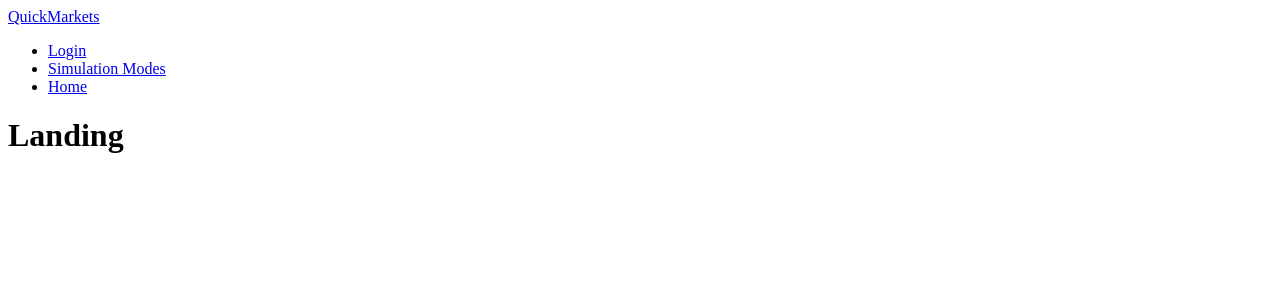
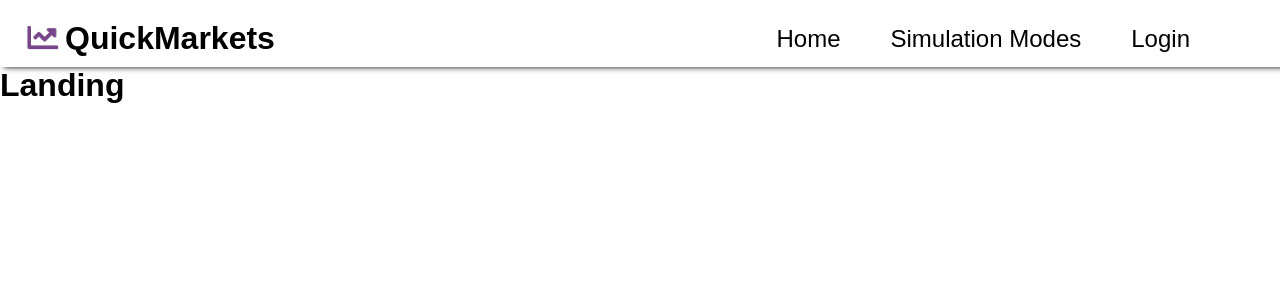
Before and after one commit to MichaelAho1/QuickMarkets, a React (Vite) app in the folder client/: page / in a window 1280 px wide. Shown: the top 300 px of the page. Built offline with nearby package versions, Linux system fonts and the light colour scheme.

Commit message:
Added Basic Navbar

```diff
--- a/client/src/App.jsx
+++ b/client/src/App.jsx
@@ -2,6 +2,7 @@
 import { BrowserRouter } from "react-router-dom";
 import PublicRoutes from "./pages/PrivateRoutes.jsx";
 import PrivateRoutes from "./pages/PublicRoutes.jsx";
+import './styles/styles.css';
 
 function App() {
   return (
--- a/client/src/components/navBar/navBar.jsx
+++ b/client/src/components/navBar/navBar.jsx
@@ -1,25 +1,27 @@
 import React from 'react';
 import { Link } from 'react-router-dom';
-import './navBar.module.css';
+import styles from './navBar.module.css';
+import RisingStockImg from './img/RisingStock.png';
 
 const NavBar = () => {
     return (
-        <nav className="navbar">
-            <div className="navbar-logo">
-                <Link to="/">QuickMarkets</Link>
-            </div>
-            <ul className="navbar-links">
-                <li>
-                    <Link to="/login">Login</Link>
-                </li>
-                <li>
-                    <Link to="/startSimulator">Simulation Modes</Link>
-                </li>
-                <li>
-                    <Link to="/">Home</Link>
-                </li>
-            </ul>
-        </nav>
+<nav className={styles.navbar}>
+    <div className={styles.navbarLeft}>
+        <img src={RisingStockImg} alt="Logo" className={styles.logo} />
+        <h1>QuickMarkets</h1>
+    </div>
+    <div className={styles.navbarRight}>
+        <p className={styles.navbarItem}>
+            <Link to="/">Home</Link>
+        </p>
+        <p className={styles.navbarItem}>
+            <Link to="/startSimulator">Simulation Modes</Link>
+        </p>
+        <p className={styles.navbarItem}>
+            <Link to="/login">Login</Link>
+        </p>
+    </div>
+</nav>
     );
 };
 
--- a/client/src/components/navBar/navBar.module.css
+++ b/client/src/components/navBar/navBar.module.css
@@ -0,0 +1,43 @@
+.navbar {
+    width: 100vw;
+    display: flex;
+    justify-content: space-between;
+    align-items: center;
+    box-shadow: 0 4px 6px -4px rgba(0, 0, 0, 1);
+    padding: 10px;
+}
+
+.navbarLeft {
+    padding-top: 10px;
+    padding-left: 10px;
+    display: flex;
+}
+
+.navbarRight {
+    padding-top: 10px;
+    margin-right: 50px;
+    display: flex;
+}
+
+.logo {
+    align-self: center;
+    width: 45px;
+    height: 35px;
+}
+
+.navbarItem {
+    padding-right: 50px;
+    font-size: 1.5rem;
+    text-decoration: none;
+}
+
+.navbarItem a {
+    text-decoration: none;
+    color: inherit;
+}
+
+.navbarLeft h1 {
+    font-size: 2rem;
+    display: flex;
+    align-items: center;
+}
--- /dev/null
+++ b/client/src/styles/styles.css
@@ -0,0 +1,5 @@
+* {
+    font-family: sans-serif;
+    margin: 0;
+    padding: 0;
+}
```
Also changed, not shown: client/src/components/navBar/img/RisingStock.png (added).
